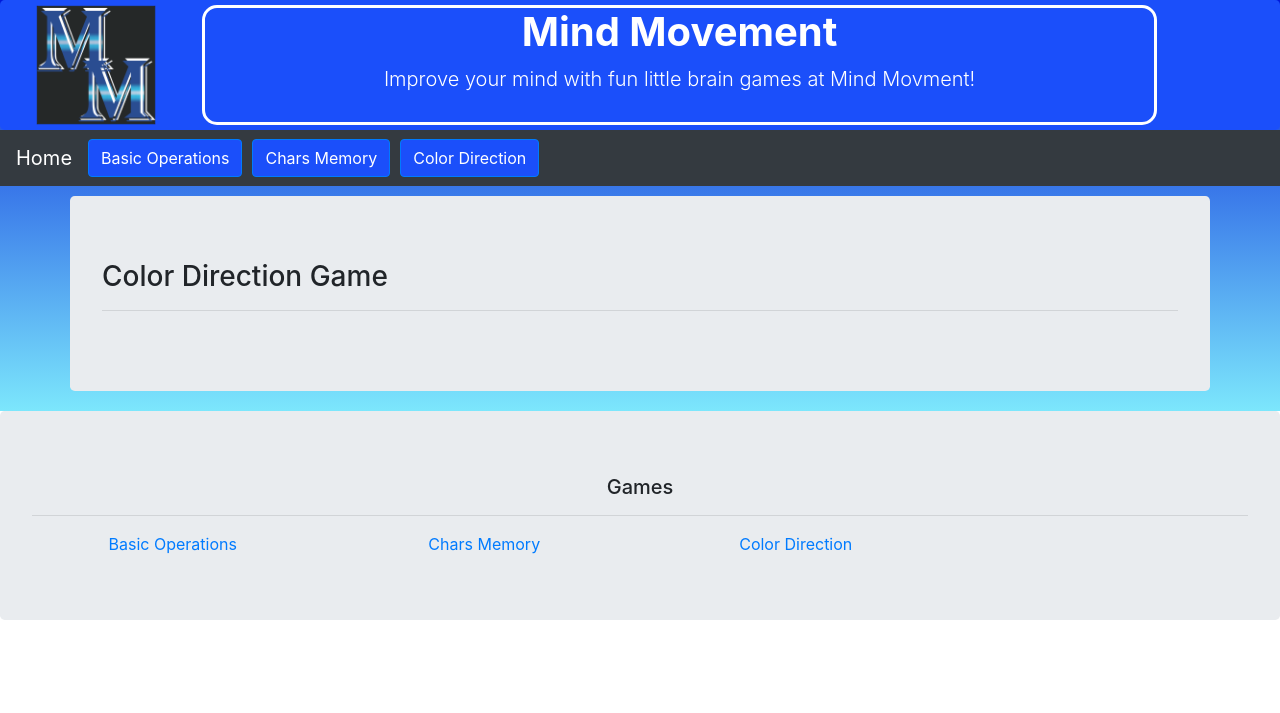
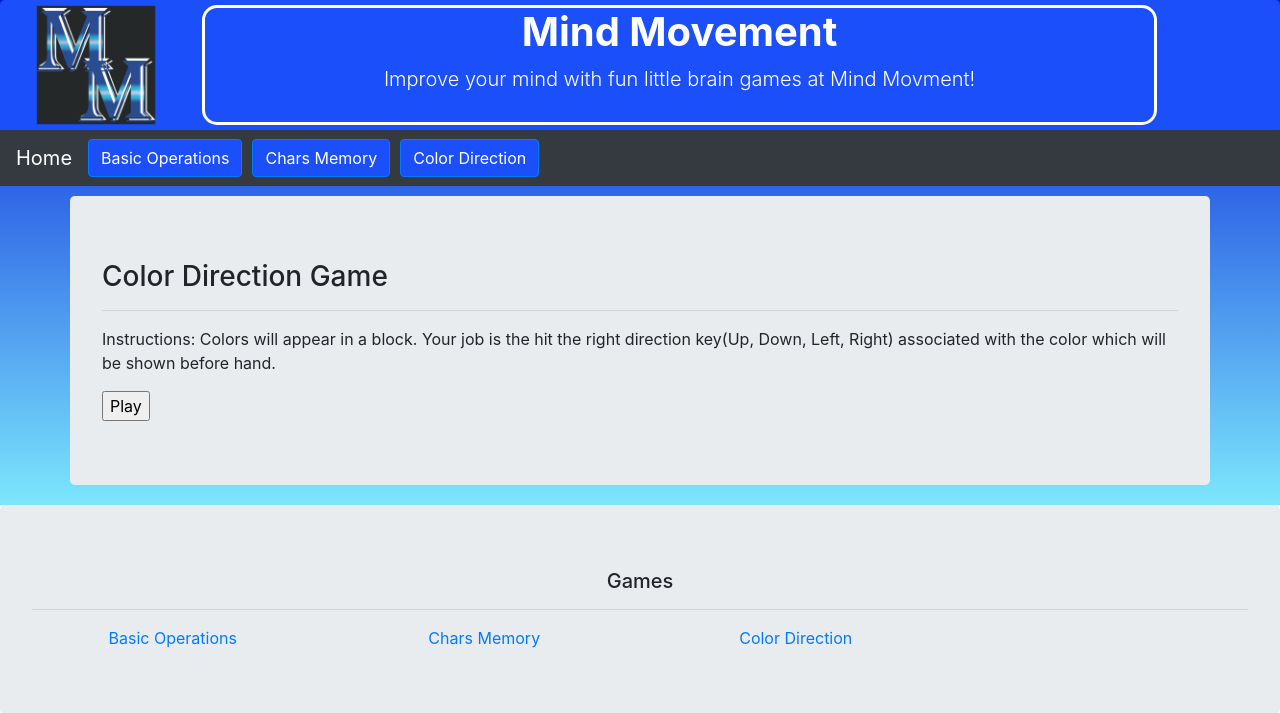
Before and after one commit to 1HectorAC/mindMovement, a Flask app: page /game/game3 in a window 1280 px wide. Shown: the top 713 px of the page. Run offline with Flask 2, Linux system fonts and the light colour scheme; some libraries are stand-ins or nearby versions.

Commit message:
Added game states to logic3.js and its file reference to game3.html.

```diff
--- a/static/js/logic3.js
+++ b/static/js/logic3.js
@@ -0,0 +1,32 @@
+//Manage the state of the game.
+const GAMESTATE = {
+    DIRECTIONS: 0,
+    PLAY: 1,
+    GAMEOVER: 2
+};
+var currentState = GAMESTATE.DIRECTIONS;
+
+$("form").submit(function (event) {
+    console.log("Submited content");
+    //Check if game is in state of displaying directions.
+    if(currentState == GAMESTATE.DIRECTIONS){
+        console.log("Entered Direction");
+        $(".MainContent").empty();
+        $(".MainContent").append("<p>Add color display here.</p>");
+        $(".MainContent").append("<p>Up: red<br>down: blue<br>down:green<br>right: yellow</p>");
+
+        $(".MainContent").append("<input type='submit' value='Next'>");
+        currentState = GAMESTATE.PLAY;
+    }
+    //Check if game is in state of playing.
+    else if(currentState = GAMESTATE.PLAY){
+        console.log("Entered Play");
+        $(".MainContent").empty();
+        $(".MainContent").append("<p>Playing.</p>");
+    }
+    else{
+        //$(".MainContent").empty();
+    }
+
+    event.preventDefault();
+});
--- a/templates/game3.html
+++ b/templates/game3.html
@@ -21,7 +21,16 @@
 
 
             <!--Main stuff here-->
+            <form>
+                <div class="MainContent">
+                    <p>Instructions: Colors will appear in a block. Your job is the hit
+                        the right direction key(Up, Down, Left, Right) associated with the color which will
+                        be shown before hand.
+                    </p>
+                    <input type="submit" value="Play">
+                </div>
 
+            </form>
 
         </div>
     </div>
@@ -29,7 +38,7 @@
     {% include 'footer.html' %}
 
     <script src="https://ajax.aspnetcdn.com/ajax/jQuery/jquery-3.3.1.min.js"></script>
-    <!--<script src="/static/js/logic2.js"></script>-->
+    <script src="/static/js/logic3.js"></script>
 </body>
 
 </html>
```
